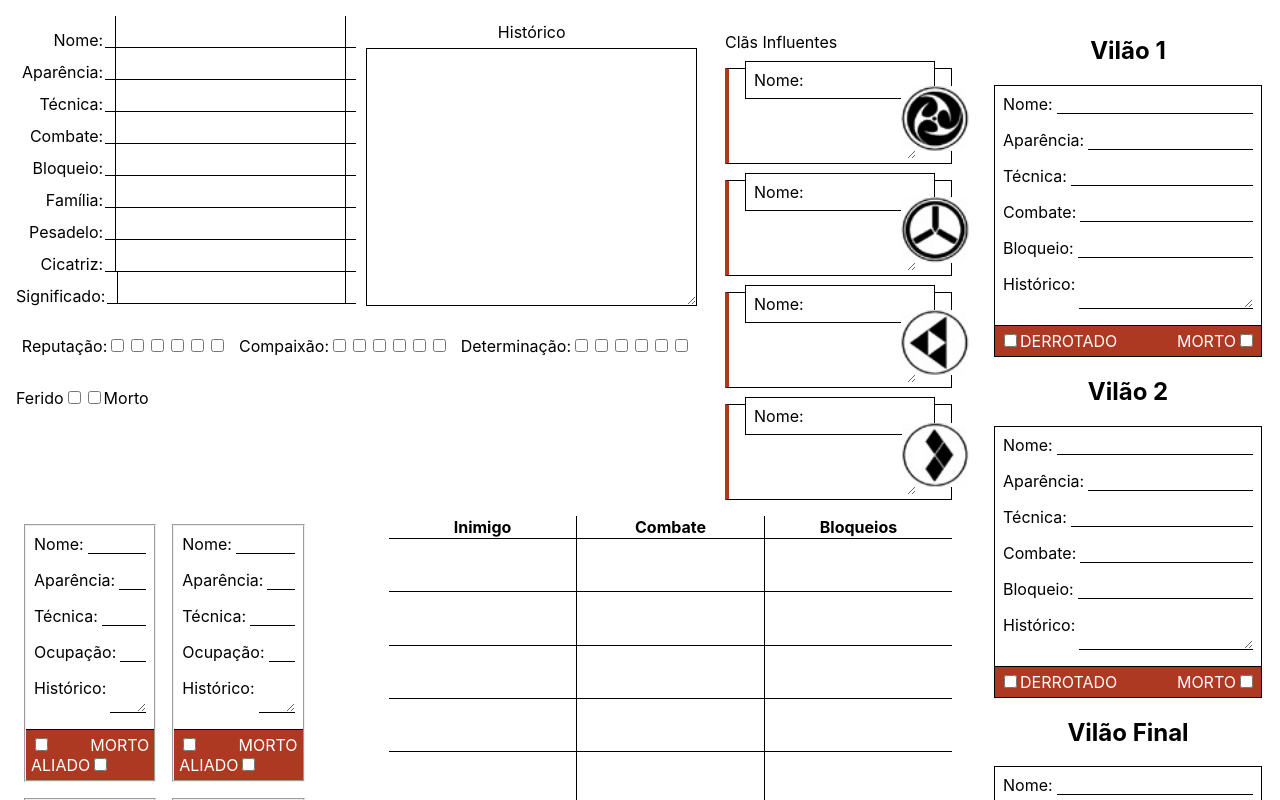
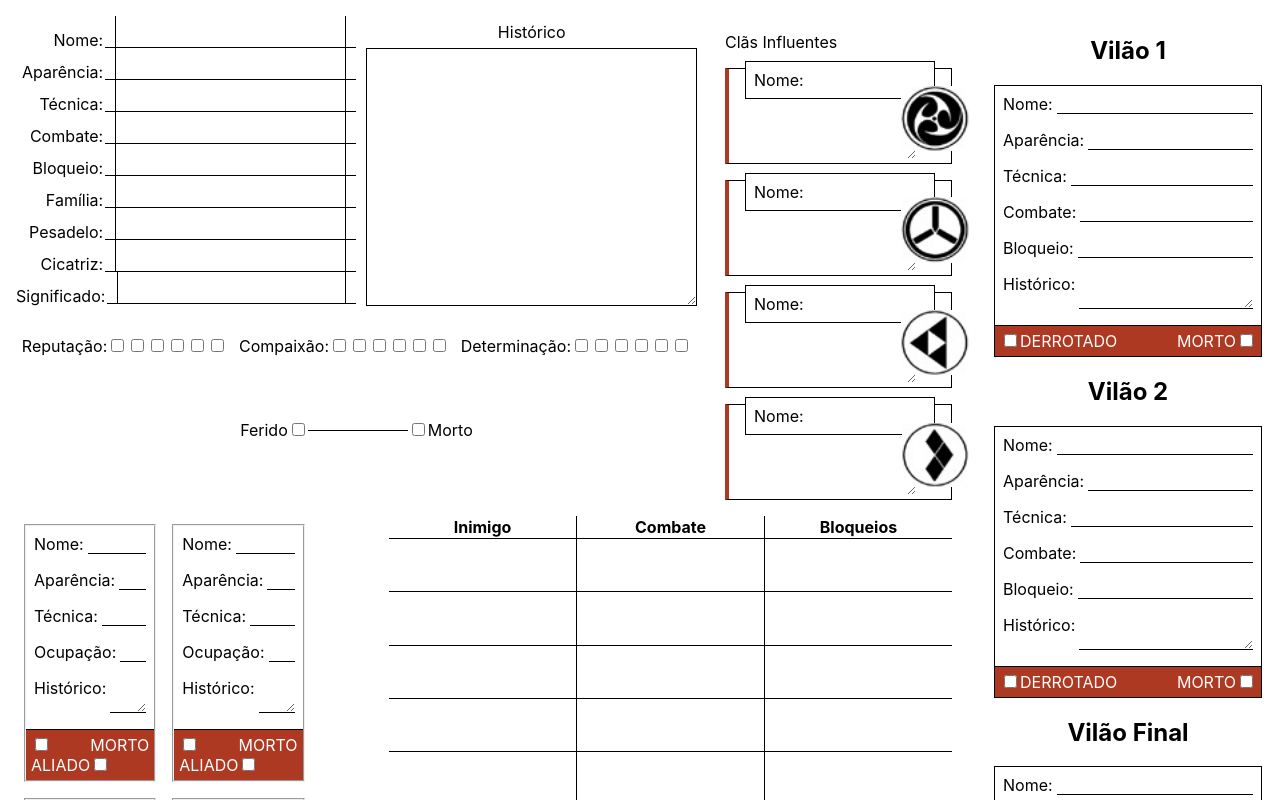
Before and after one commit to hack-and-slash/ronin, a React (Create React App) app: page / in a window 1280 px wide. Shown: the top 800 px of the page. Built offline with nearby package versions, Linux system fonts and the light colour scheme.

Commit message:
Fix status position

```diff
--- a/src/components/CharacterFields.js
+++ b/src/components/CharacterFields.js
@@ -54,11 +54,12 @@
         <Checkbox name="determinacao" type="checkbox" value="6" />
       </div>
     </div>
-    <div>
+    <div className={styles.lifeStatus}>
       <label>
         <span>Ferido</span>
         <Checkbox name="ferido" type="checkbox" />
       </label>
+      <div className={styles.lifeStatusSeparator} />
       <label>
         <Checkbox name="morto" type="checkbox" />
         <span>Morto</span>
--- a/src/components/CharacterFields.module.css
+++ b/src/components/CharacterFields.module.css
@@ -34,3 +34,16 @@
   margin: 32px 0;
   justify-content: space-around;
 }
+
+.lifeStatus {
+  display: flex;
+  justify-content: center;
+  align-items: center;
+  margin-top: 64px;
+}
+
+.lifeStatusSeparator {
+  width: 100px;
+  height: 1px;
+  background-color: #000;
+}
```
